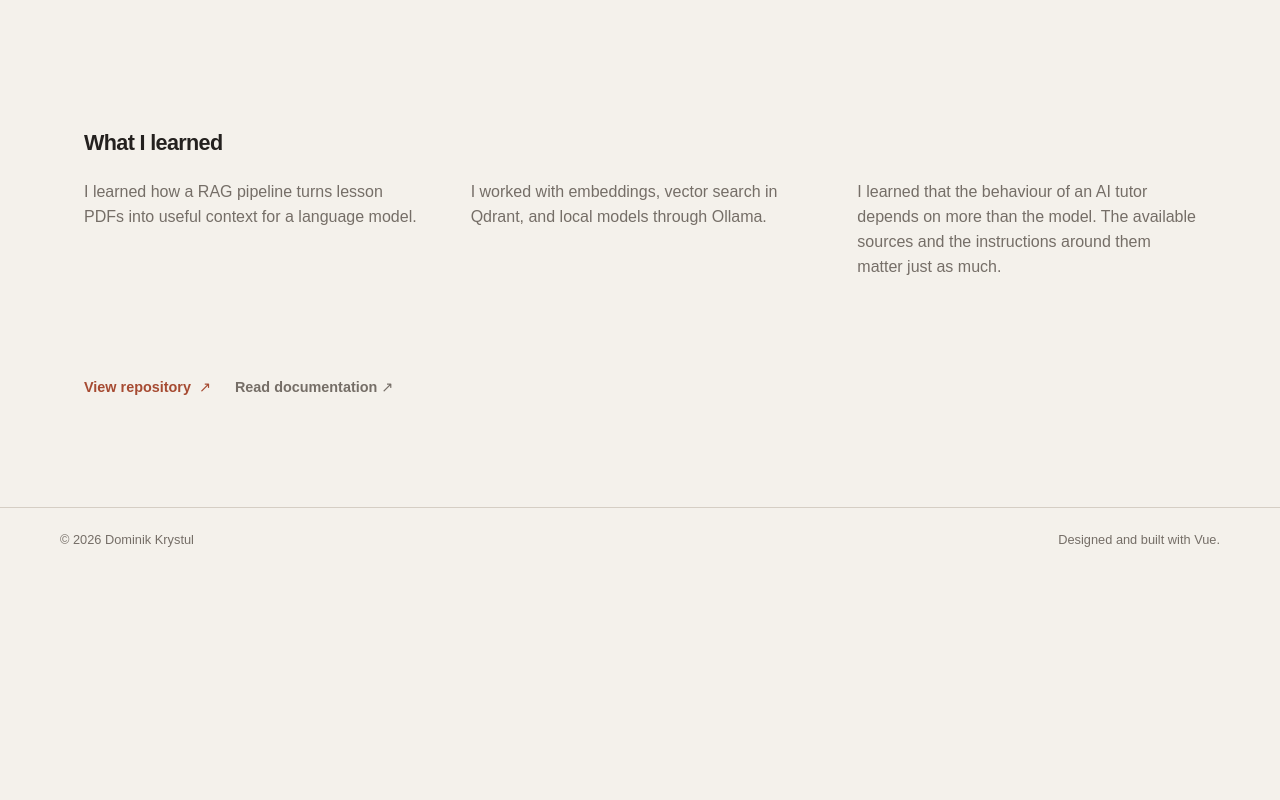
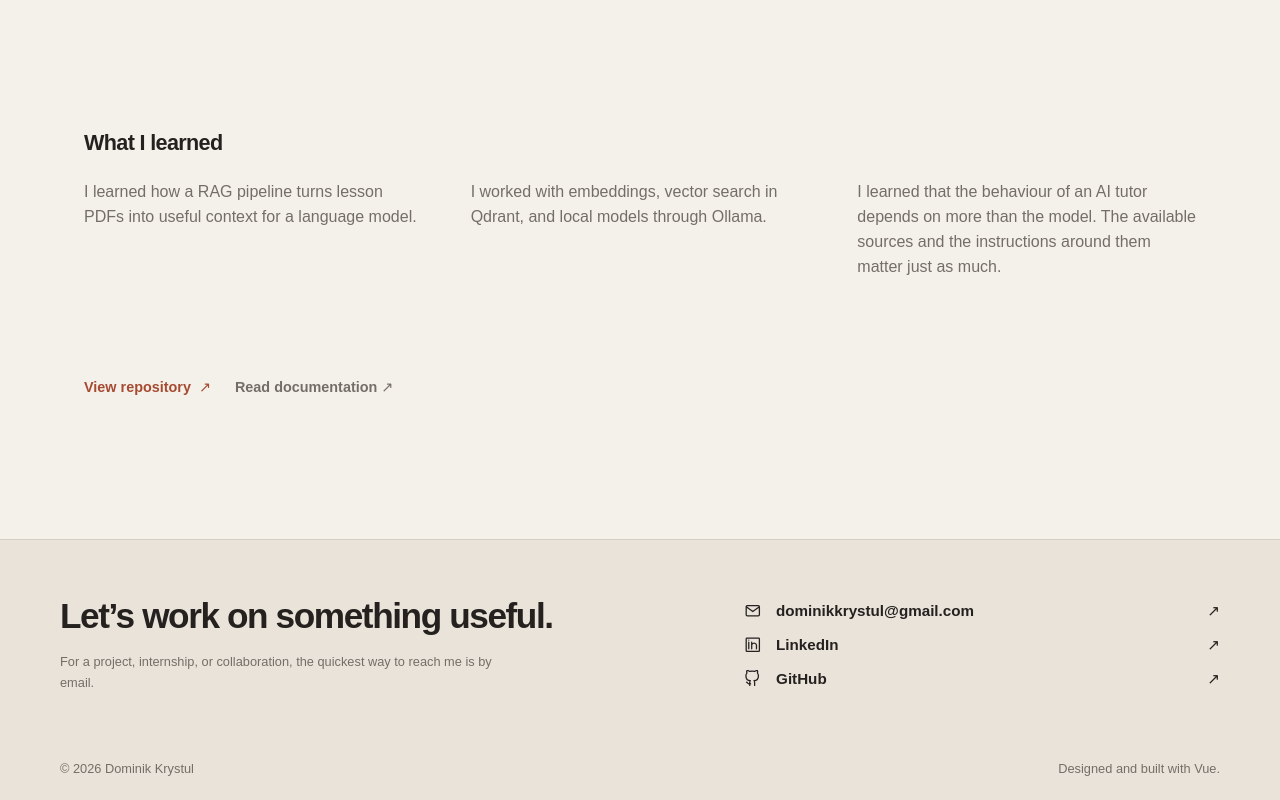
Before and after one commit to dominikkrystul/portfolio, a Vue app: page /projects/ai-tutor in a window 1280 px wide. Shown: the part 1967-2767 px from the top of the page. Before the commit the page ends 2538 px from the top, so only its background shows below. Built offline with nearby package versions, Linux system fonts and the light colour scheme.

Commit message:
feat(footer): implement SiteFooter component with contact information and styling

```diff
--- /dev/null
+++ b/src/components/layout/SiteFooter.vue
@@ -0,0 +1,65 @@
+<script setup lang="ts">
+const year = new Date().getFullYear()
+</script>
+
+<template>
+  <footer id="contact" class="site-footer">
+    <div class="site-footer__contact">
+      <div>
+        <h2>Let’s work on something useful.</h2>
+        <p>
+          For a project, internship, or collaboration, the quickest way to reach
+          me is by email.
+        </p>
+      </div>
+
+      <nav class="site-footer__links" aria-label="Contact links">
+        <a class="site-footer__link" href="mailto:dominikkrystul@gmail.com">
+          <svg viewBox="0 0 24 24" aria-hidden="true">
+            <path
+              d="M3 6.5 12 13l9-6.5M4.5 5h15A1.5 1.5 0 0 1 21 6.5v11a1.5 1.5 0 0 1-1.5 1.5h-15A1.5 1.5 0 0 1 3 17.5v-11A1.5 1.5 0 0 1 4.5 5Z"
+            />
+          </svg>
+          <span>dominikkrystul@gmail.com</span>
+          <span aria-hidden="true">↗</span>
+        </a>
+        <a
+          class="site-footer__link"
+          href="https://www.linkedin.com/in/dominik-krystul-605075276"
+          target="_blank"
+          rel="noreferrer"
+        >
+          <svg viewBox="0 0 24 24" aria-hidden="true">
+            <path
+              d="M6.5 8.5v9M6.5 5.5v.1M10.5 17.5v-5.2a3.3 3.3 0 0 1 6.5 0v5.2M10.5 12.7V8.5"
+            />
+            <path
+              d="M4 3h16a1 1 0 0 1 1 1v16a1 1 0 0 1-1 1H4a1 1 0 0 1-1-1V4a1 1 0 0 1 1-1Z"
+            />
+          </svg>
+          <span>LinkedIn</span>
+          <span aria-hidden="true">↗</span>
+        </a>
+        <a
+          class="site-footer__link"
+          href="https://github.com/dominikkrystul"
+          target="_blank"
+          rel="noreferrer"
+        >
+          <svg viewBox="0 0 24 24" aria-hidden="true">
+            <path
+              d="M9 19c-4 .9-4-2-5.5-2.5M14.5 21v-3.9a3.4 3.4 0 0 0-.9-2.6c3 0 6.1-1.5 6.1-6.7a5.2 5.2 0 0 0-1.4-3.6 4.8 4.8 0 0 0-.1-3.6s-1.1-.4-3.7 1.4a12.8 12.8 0 0 0-6.7 0C5.2.2 4.1.6 4.1.6A4.8 4.8 0 0 0 4 4.2a5.2 5.2 0 0 0-1.4 3.6c0 5.2 3.1 6.7 6.1 6.7a3.4 3.4 0 0 0-.9 2.6V21"
+            />
+          </svg>
+          <span>GitHub</span>
+          <span aria-hidden="true">↗</span>
+        </a>
+      </nav>
+    </div>
+
+    <div class="site-footer__meta">
+      <p>© {{ year }} Dominik Krystul</p>
+      <p>Designed and built with Vue.</p>
+    </div>
+  </footer>
+</template>
--- a/src/layouts/AppLayout.vue
+++ b/src/layouts/AppLayout.vue
@@ -1,8 +1,8 @@
 <script setup lang="ts">
 import { onMounted, onUnmounted, shallowRef, watch } from 'vue'
 import { RouterLink, useRoute } from 'vue-router'
+import SiteFooter from '../components/layout/SiteFooter.vue'
 
-const year = new Date().getFullYear()
 const isMenuOpen = shallowRef(false)
 const route = useRoute()
 
@@ -70,8 +70,8 @@ onUnmounted(() => window.removeEventListener('keydown', handleKeydown))
           <RouterLink to="/about" active-class="is-active">About</RouterLink>
         </nav>
 
-        <RouterLink class="header-contact" to="/projects">
-          View work <span aria-hidden="true">↗</span>
+        <RouterLink class="header-contact" to="/#contact">
+          Contact <span aria-hidden="true">↗</span>
         </RouterLink>
       </div>
     </header>
@@ -80,11 +80,6 @@ onUnmounted(() => window.removeEventListener('keydown', handleKeydown))
       <slot />
     </main>
 
-    <footer class="site-footer">
-      <div class="site-footer__inner">
-        <p>© {{ year }} Dominik Krystul</p>
-        <p>Designed and built with Vue.</p>
-      </div>
-    </footer>
+    <SiteFooter />
   </div>
 </template>
--- a/src/router/index.ts
+++ b/src/router/index.ts
@@ -2,7 +2,11 @@ import { createRouter, createWebHistory } from 'vue-router'
 
 const router = createRouter({
   history: createWebHistory(import.meta.env.BASE_URL),
-  scrollBehavior() {
+  scrollBehavior(to) {
+    if (to.hash) {
+      return { el: to.hash, top: 24, behavior: 'smooth' }
+    }
+
     return { left: 0, top: 0 }
   },
   routes: [
--- a/src/style.css
+++ b/src/style.css
@@ -617,15 +617,71 @@ h1 {
 }
 
 .site-footer {
+  margin-top: 2rem;
   border-top: 1px solid var(--line);
+  background: var(--paper-deep);
   color: var(--muted);
   font-size: 0.8rem;
 }
 
-.site-footer__inner {
+.site-footer__contact {
+  display: grid;
+  grid-template-columns: minmax(0, 1.1fr) minmax(18rem, 0.9fr);
+  align-items: center;
+  gap: clamp(2.5rem, 8vw, 8rem);
+  width: min(100% - 3rem, 1160px);
+  margin: 0 auto;
+  padding: 3.5rem 0 2.75rem;
+}
+
+.site-footer h2 {
+  margin: 0;
+  color: var(--ink);
+  font-size: clamp(1.6rem, 3vw, 2.2rem);
+  letter-spacing: -0.04em;
+}
+
+.site-footer__contact > div > p:last-child {
+  max-width: 440px;
+  margin: 1rem 0 0;
+  line-height: 1.6;
+}
+
+.site-footer__links {
+  display: grid;
+  gap: 1rem;
+}
+
+.site-footer__link {
+  display: grid;
+  grid-template-columns: 1.25rem minmax(0, 1fr) auto;
+  align-items: center;
+  gap: 0.75rem;
+  color: var(--ink);
+  font-size: 0.95rem;
+  font-weight: 700;
+}
+
+.site-footer__link:hover {
+  color: var(--accent);
+}
+
+.site-footer__link svg {
+  width: 1.1rem;
+  height: 1.1rem;
+  fill: none;
+  stroke: currentColor;
+  stroke-linecap: round;
+  stroke-linejoin: round;
+  stroke-width: 1.75;
+}
+
+.site-footer__meta {
   display: flex;
   justify-content: space-between;
   gap: 1rem;
+  width: min(100% - 3rem, 1160px);
+  margin: 0 auto;
   padding: 1.5rem 0;
 }
 
@@ -671,7 +727,8 @@ h1 {
   }
 
   .site-header__inner,
-  .site-footer__inner,
+  .site-footer__contact,
+  .site-footer__meta,
   .site-main,
   .project-detail-page {
     width: min(100% - 2rem, 1160px);
@@ -731,7 +788,17 @@ h1 {
     margin-top: 4rem;
   }
 
-  .site-footer__inner {
+  .site-footer__contact {
+    grid-template-columns: 1fr;
+    gap: 2rem;
+    padding: 3.5rem 0 2.5rem;
+  }
+
+  .site-footer__links {
+    width: 100%;
+  }
+
+  .site-footer__meta {
     flex-direction: column;
   }
 }
```
